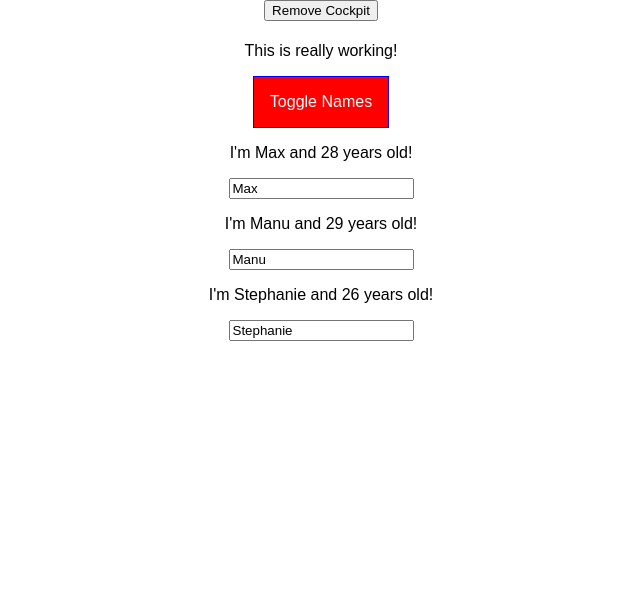
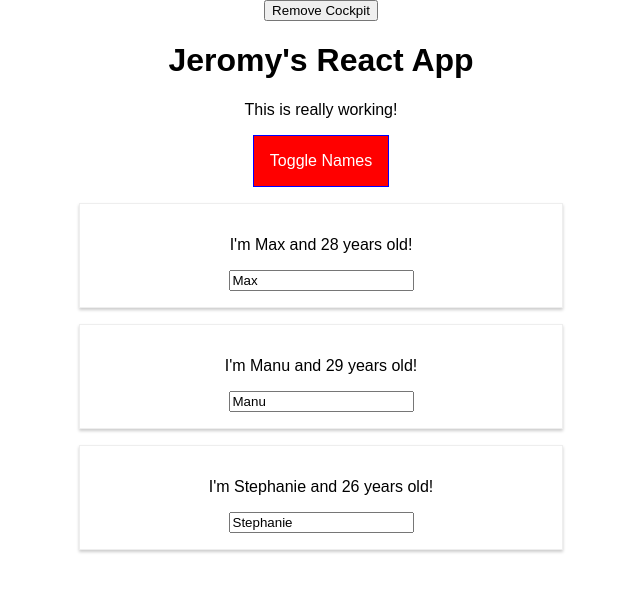
Before and after one commit to jeromy-cannon/ReactTheCompleteGuide, a React app in the folder react-complete-guide/: page / in a window 1280 px wide. Both pictures are taken after a click on the button "Toggle Names". Shown: the top 592 px of the page, without its empty margins (319-959 px from the left). Built offline with nearby package versions, Linux system fonts and the light colour scheme.

Commit message:
finished lecture on states and PropTypes

```diff
--- a/react-complete-guide/package.json
+++ b/react-complete-guide/package.json
@@ -31,6 +31,7 @@
     "postcss-flexbugs-fixes": "3.2.0",
     "postcss-loader": "2.0.8",
     "promise": "8.0.1",
+    "prop-types": "^15.7.2",
     "radium": "^0.26.0",
     "raf": "3.4.0",
     "react": "^16.9.0",
--- a/react-complete-guide/src/components/Persons/Person/Person.js
+++ b/react-complete-guide/src/components/Persons/Person/Person.js
@@ -1,7 +1,10 @@
 import React, { Component, Fragment } from 'react';
+import PropTypes from 'prop-types';
+
 //import styles from './Person.css';
 //import Aux from '../../../hoc/Auxiliary';
-
+import withClass from '../../../hoc/withClass';
+import styles from './Person.css';
 
 class Person extends Component {
   render() {
@@ -31,4 +34,13 @@
   }
 };
 
-export default Person;
+// this is useful when developing components that others besides you will use
+// in the future.  3rd party, or for large teams.
+Person.propTypes = {
+  click: PropTypes.func,
+  name: PropTypes.string,
+  age: PropTypes.number,
+  changed: PropTypes.func
+};
+
+export default withClass(Person, styles.Person);
--- a/react-complete-guide/src/containers/App.js
+++ b/react-complete-guide/src/containers/App.js
@@ -16,12 +16,13 @@
 
   state = {
     persons: [
-      { id: '001', name: 'Max', age: '28' },
-      { id: '002', name: 'Manu', age: '29' },
-      { id: '003', name: 'Stephanie', age: '26' }
+      { id: '001', name: 'Max', age: 28 },
+      { id: '002', name: 'Manu', age: 29 },
+      { id: '003', name: 'Stephanie', age: 26 }
     ],
     showPersons: false,
-    showCockpit: true
+    showCockpit: true,
+    changeCounter: 0
   }
 
   static getDerivedStateFromProps(props, state) {
@@ -60,9 +61,21 @@
     const persons = [...this.state.persons];
     persons[personIndex] = person;
 
-    this.setState({
-      persons: persons
+    // this guarantees that you are updating the correct value for the
+    // change counter from the previous value
+    // this is needed when you are dependent on the previous state value
+    this.setState((prevState, props) => {
+      return {
+        persons: persons,
+        changeCounter: prevState.changeCounter + 1
+      };
     })
+    // // this does not execute immediately,
+    // // but when React things it is a good time to do so
+    // this.setState({
+    //   persons: persons,
+    //   changeCounter: this.state.changeCounter + 1
+    // })
   }
 
   deletePersonHandler = (personIndex) => {
--- a/react-complete-guide/src/hoc/withClass.js
+++ b/react-complete-guide/src/hoc/withClass.js
@@ -2,8 +2,8 @@
 
 const withClass = (WrappedComponent, className) => {
     return props => (
-        <div class={className}>
-            <WrappedComponent />
+        <div className={className}>
+            <WrappedComponent {...props} />
         </div>
     );
 };
```
Also changed, not shown: 1 other file (tests, documents, lock files or other folders).
